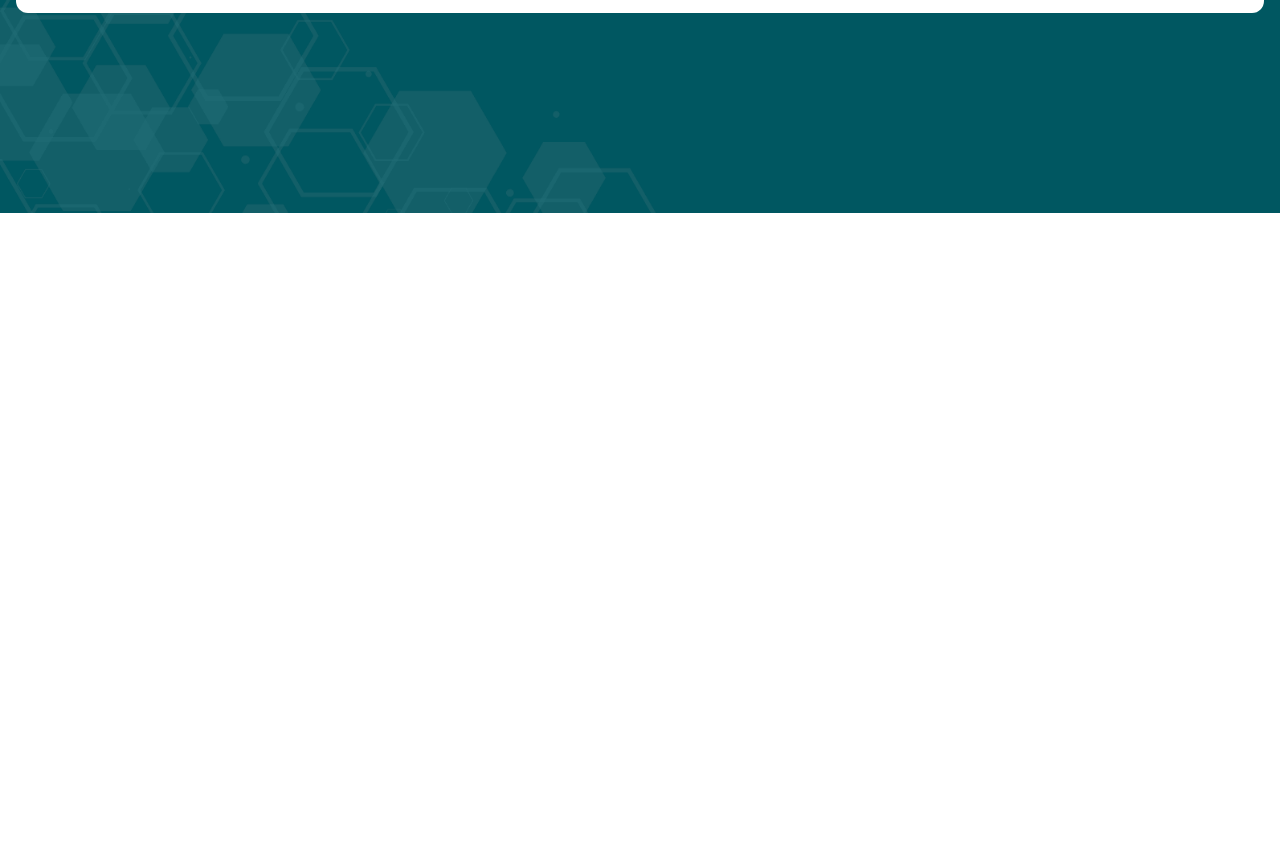
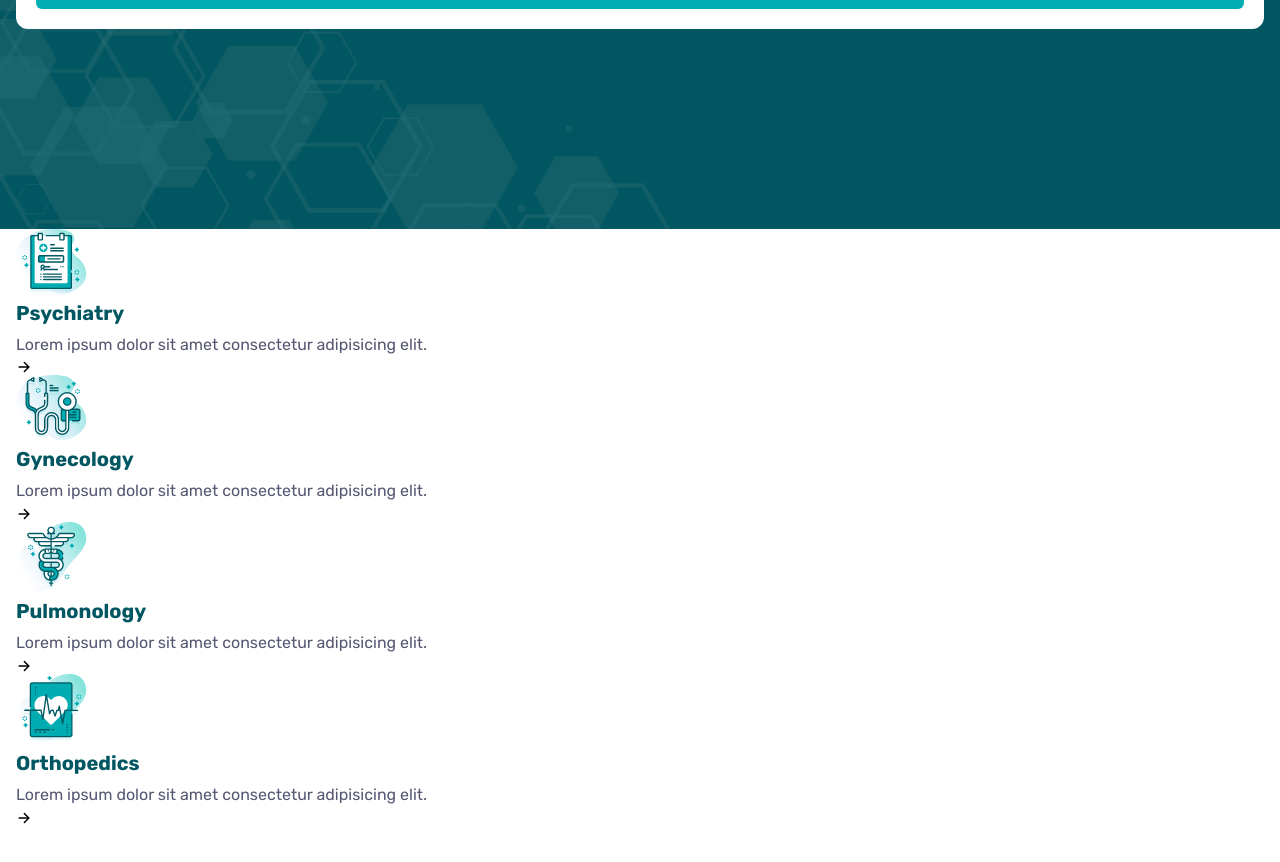
Before and after one commit to Aryanverma24/Aryan-Doctor, a plain HTML site: page index.html in a window 1280 px wide. Shown: the part 510-1372 px from the top of the page. Drawn offline with nearby package versions, Linux system fonts and the light colour scheme.

Commit message:
section services card updated

```diff
--- a/assets/css/style.css
+++ b/assets/css/style.css
@@ -450,3 +450,8 @@ body.nav-active{
     transform: translateX(-50%);
     color: var(--verdigris);
 }
+.hero-card  .btn{
+    width: 100%;
+    justify-content: center;
+    margin-block-start: 16px;
+}
--- a/index.html
+++ b/index.html
@@ -156,6 +156,77 @@
 
             </section>
 
+
+
+            <!-- services -->
+
+            <section class="services" aria-label="serivices">
+                <div class="container">
+                    <ul class="services-list">
+                        <li>
+                            <div class="service-card" data-reveal="bottom">
+                                <div class="card-icon">
+                                    <img src="./assets/images/icon-1.png" width="71" height="71" loading="lazy" alt="icon">
+                                </div>
+                                <h3 class="headline-sm card-title">
+                                    <a href="#">Psychiatry</a>
+                                </h3>
+                                <p class="card-text">Lorem ipsum dolor sit amet consectetur adipisicing elit. </p>
+                                <button class="btn-circle" aria-label="read more about psychiatry">
+                                    <ion-icon name="arrow-forward" aria-hidden="true"></ion-icon>
+                                </button>
+                            </div>
+                        </li>
+
+                        <li>
+                            <div class="service-card" data-reveal="bottom">
+                                <div class="card-icon">
+                                    <img src="./assets/images/icon-2.png" width="71" height="71" loading="lazy" alt="icon">
+                                </div>
+                                <h3 class="headline-sm card-title">
+                                    <a href="#">Gynecology</a>
+                                </h3>
+                                <p class="card-text">Lorem ipsum dolor sit amet consectetur adipisicing elit. </p>
+                                <button class="btn-circle" aria-label="read more about Gynecology">
+                                    <ion-icon name="arrow-forward" aria-hidden="true"></ion-icon>
+                                </button>
+                            </div>
+                        </li>
+
+                        <li>
+                            <div class="service-card" data-reveal="bottom">
+                                <div class="card-icon">
+                                    <img src="./assets/images/icon-3.png" width="71" height="71" loading="lazy" alt="icon">
+                                </div>
+                                <h3 class="headline-sm card-title">
+                                    <a href="#">Pulmonology</a>
+                                </h3>
+                                <p class="card-text">Lorem ipsum dolor sit amet consectetur adipisicing elit. </p>
+                                <button class="btn-circle" aria-label="read more about Pulmonology">
+                                    <ion-icon name="arrow-forward" aria-hidden="true"></ion-icon>
+                                </button>
+                            </div>
+                        </li>
+
+                        <li>
+                            <div class="service-card" data-reveal="bottom">
+                                <div class="card-icon">
+                                    <img src="./assets/images/icon-4.png" width="71" height="71" loading="lazy" alt="icon">
+                                </div>
+                                <h3 class="headline-sm card-title">
+                                    <a href="#">Orthopedics</a>
+                                </h3>
+                                <p class="card-text">Lorem ipsum dolor sit amet consectetur adipisicing elit. </p>
+                                <button class="btn-circle" aria-label="read more about Orthopedics">
+                                    <ion-icon name="arrow-forward" aria-hidden="true"></ion-icon>
+                                </button>
+                            </div>
+                        </li>
+                    </ul>
+                </div>
+            </section>
+
+
         </article>
 
     </main>
```
